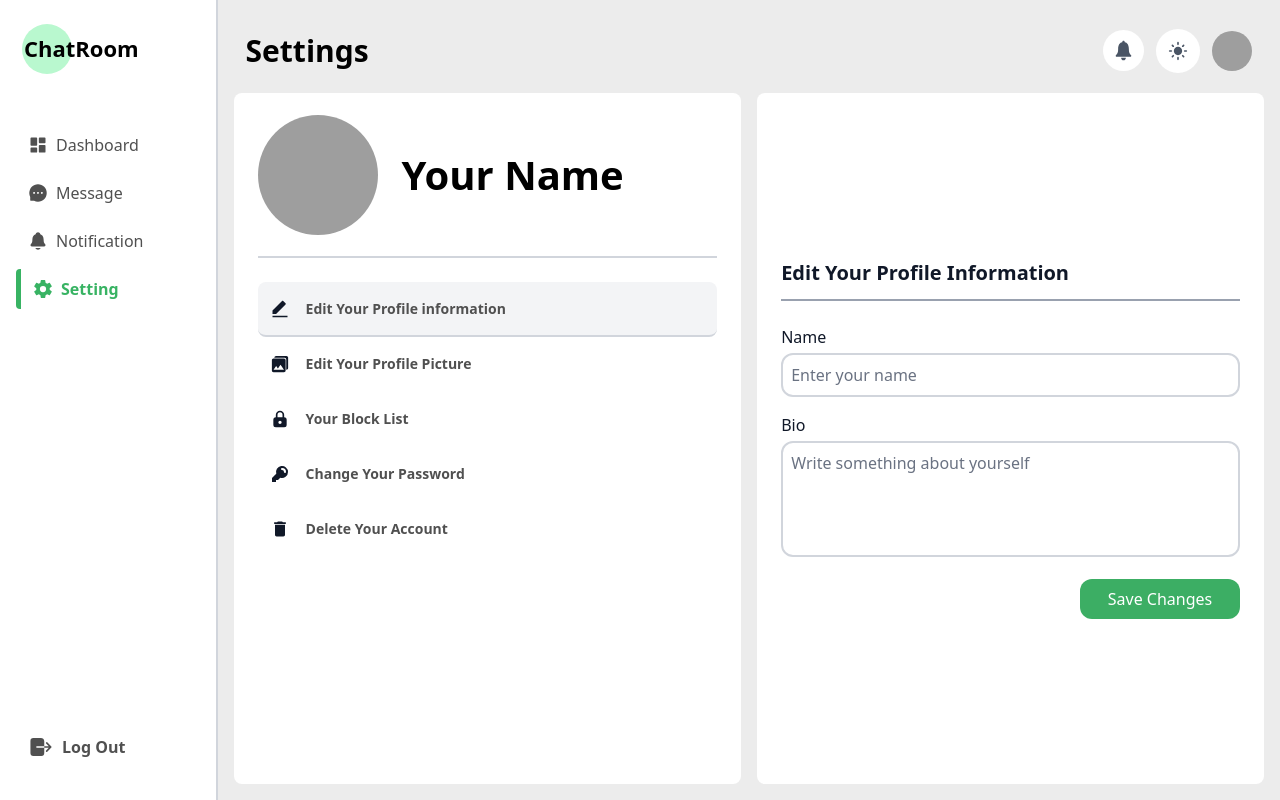
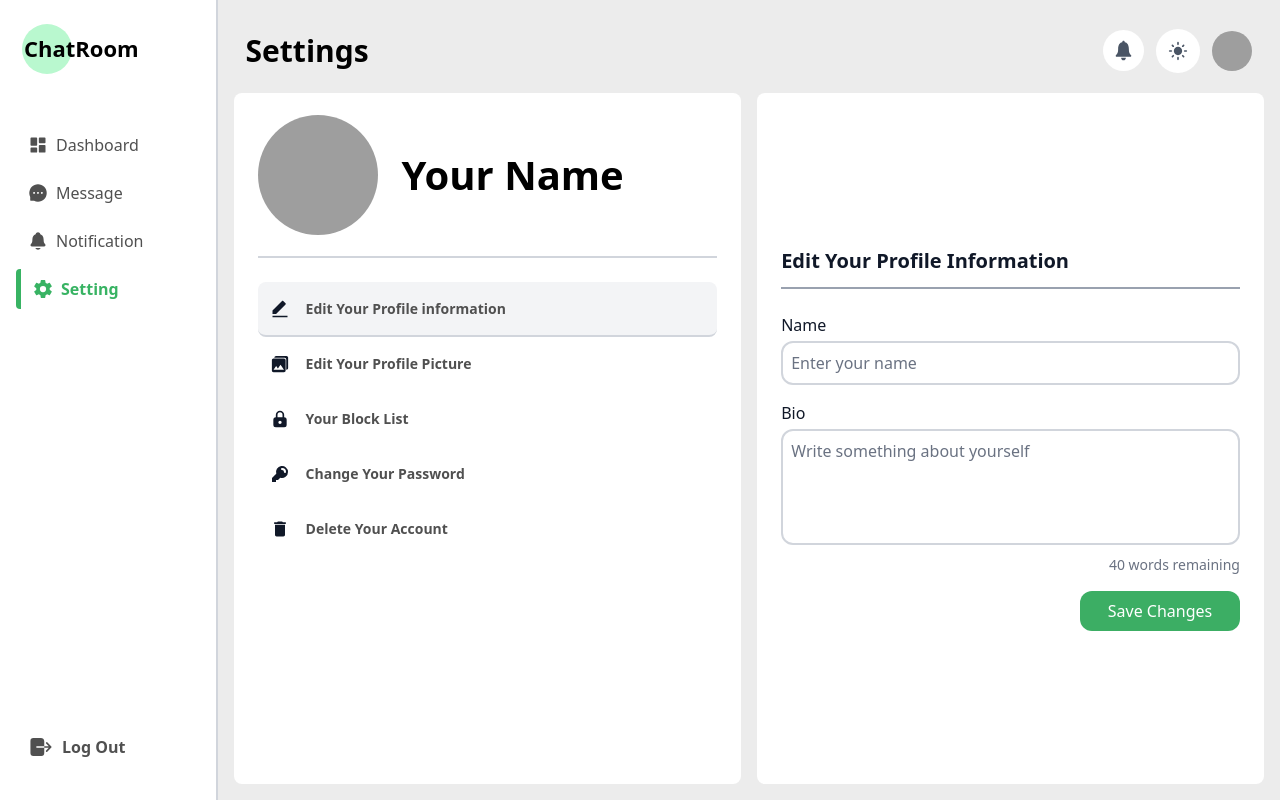
Before and after one commit to saimunhasanrifat14/ChatRoom, a React (Vite) app: page /rootlayout/Setting/editProfileInfo in a window 1280 px wide. Built offline with nearby package versions, Linux system fonts and the light colour scheme; no server answers; the database is empty; grey boxes are pictures that could not be loaded.

Commit message:
fixed some bug

```diff
--- a/src/Components/DashboardComponents/Friends.jsx
+++ b/src/Components/DashboardComponents/Friends.jsx
@@ -154,7 +154,7 @@ const Friends = ({ showButton, showname }) => {
         </div>
         <div className="h-[87%] overflow-auto [&::-webkit-scrollbar]:hidden">
           {friendsList?.length == 0 ? (
-            <div className="flex flex-col items-center justify-center h-full text-gray-500">
+            <div className="h-[200px] sm:h-full flex flex-col items-center justify-center  text-gray-500">
               <p className="text-lg font-semibold">No friends yet</p>
               <p className="text-sm text-center max-w-xs mt-1">
                 You don't have any friends here. Try connecting with people or
--- a/src/Components/DashboardComponents/Profile.jsx
+++ b/src/Components/DashboardComponents/Profile.jsx
@@ -58,7 +58,7 @@ const Profile = () => {
   if (userList) {
     return (
       <>
-        <div className="w-full sm:h-full h-[250px] p-5 sm:p-10 flex sm:gap-7 gap-4">
+        <div className="w-full sm:h-full min-h-[260px] p-5 sm:p-10 flex sm:gap-7 gap-4">
           <div className="w-[25%]">
             <img
               className="w-full object-cover h-auto aspect-square rounded-full"
--- a/src/Components/DashboardComponents/UserList.jsx
+++ b/src/Components/DashboardComponents/UserList.jsx
@@ -142,11 +142,10 @@ const UserList = () => {
         let data = [];
         snapshot.forEach((item) => {
           if (
-            (auth.currentUser.uid === item.val().reciverUserId ||
-              LogedUser.uid === item.val().senderId) &&
+            auth.currentUser.uid === item.val().senderUserId &&
             item.val().status === "Friend Request"
           ) {
-            data.push(auth.currentUser.uid.concat(item.val().reciverUserId));
+            data.push(item.val().reciverUserId);
           }
         });
         setnotifications(data);
@@ -158,7 +157,7 @@ const UserList = () => {
   /**
    * todo : Data fetch from friends database
    * @param (null)
-   * @description : This function fetches the data from the friends database and sets it to the notifications state.
+   * @description : This function fetches the data from the friends database and sets it to the friends state.
    */
   useEffect(() => {
     const fetchData = () => {
@@ -255,6 +254,13 @@ const UserList = () => {
     );
   }
 
+  console.log("notifications", notifications);
+  // console.log("loged user", LogedUser);
+  //   console.log("Auth UID:", auth.currentUser?.uid);
+  // console.log("LogedUser UID:", LogedUser?.uid);
+  console.log("UserList:", userList);
+
+
   return (
     <>
       <div className="h-[100%] flex flex-col justify-between">
@@ -269,7 +275,7 @@ const UserList = () => {
           </div>
           <div className="h-[94%] overflow-auto [&::-webkit-scrollbar]:hidden">
             {userList.length == 0 ? (
-              <div className="flex flex-col items-center justify-center h-full text-TextGray">
+              <div className="h-[200px] sm:h-full flex flex-col items-center justify-center text-gray-500">
                 <p className="text-lg font-semibold">No users available</p>
                 <p className="text-sm text-center max-w-xs mt-1">
                   No users found. Please check back later or try searching for
@@ -294,9 +300,7 @@ const UserList = () => {
                     <p className="text-gray-500 text-sm">hello</p>
                   </div>
 
-                  {notifications.includes(
-                    auth.currentUser.uid.concat(item.uid)
-                  ) ? (
+                  {notifications.includes(item.uid) ? (
                     <button className="bg-[#3cae64] w-18 flex items-center justify-center mr-2 text-white py-2 rounded-lg font-semibold">
                       <FaUserClock />
                     </button>
--- a/src/Components/SettingComponent/BlockList.jsx
+++ b/src/Components/SettingComponent/BlockList.jsx
@@ -84,7 +84,7 @@ const BlockList = () => {
         </div>
         <div className="h-[92%] overflow-auto [&::-webkit-scrollbar]:hidden">
           {blockList.length == 0 ? (
-            <div className="flex flex-col items-center justify-center h-full text-gray-500">
+            <div className="flex flex-col items-center justify-center sm:h-full h-[85%] text-gray-500">
               <p className="text-lg font-semibold">No blocked users</p>
               <p className="text-sm text-center max-w-xs mt-1">
                 You haven’t blocked anyone yet. Blocked users will appear here.
--- a/src/Components/SettingComponent/EditProfileInfo.jsx
+++ b/src/Components/SettingComponent/EditProfileInfo.jsx
@@ -27,6 +27,13 @@ const EditProfileInfo = () => {
    */
   const handleinput = (event) => {
     const { value, name } = event.target;
+
+    // If it's the Bio field, limit to 40 words
+    if (name === "Bio") {
+      const words = value.trim().split(/\s+/);
+      if (words.length > 40) return; // Prevent updating if over 40 words
+    }
+
     // set the input value on userNewData state
     setuserNewData({
       ...userNewData,
@@ -145,6 +152,23 @@ const EditProfileInfo = () => {
                 }
                 placeholder="Write something about yourself"
               ></textarea>
+              <p
+                className={`text-sm text-end mt-1 ${
+                  40 -
+                    userNewData.Bio.trim()
+                      .split(/\s+/)
+                      .filter((word) => word !== "").length ===
+                  0
+                    ? "text-red-500"
+                    : "text-gray-500"
+                }`}
+              >
+                {40 -
+                  userNewData.Bio.trim()
+                    .split(/\s+/)
+                    .filter((word) => word !== "").length}{" "}
+                words remaining
+              </p>
             </div>
 
             {/* Save Button */}
--- a/src/Pages/Notification.jsx
+++ b/src/Pages/Notification.jsx
@@ -165,7 +165,7 @@ const Notification = ({ userList }) => {
         <div className="h-[91%] flex gap-6 items-center w-full bg-BGWhite rounded-none sm:rounded-lg">
           <div className="flex flex-col gap-0 mt-4 sm:mt-0 sm:gap-4 w-full h-full p-0 sm:p-6 overflow-y-auto [&::-webkit-scrollbar]:hidden">
             {NotificationFetchdata?.length == 0 ? (
-              <div className="flex flex-col items-center justify-center h-full text-gray-500">
+              <div className="flex flex-col items-center justify-center sm:h-full h-[90%] text-gray-500">
                 <p className="text-lg font-semibold">No notifications yet</p>
                 <p className="text-sm text-center max-w-xs mt-1">
                   You don’t have any notifications right now. Stay active and
```
Lines whose indentation alone changed are shown as unchanged.
